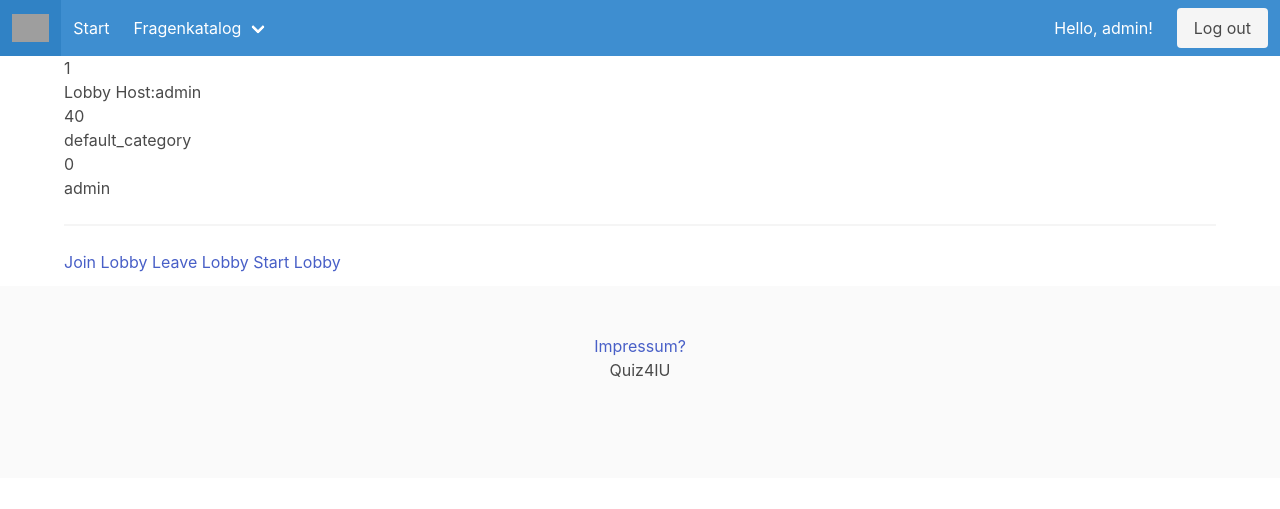
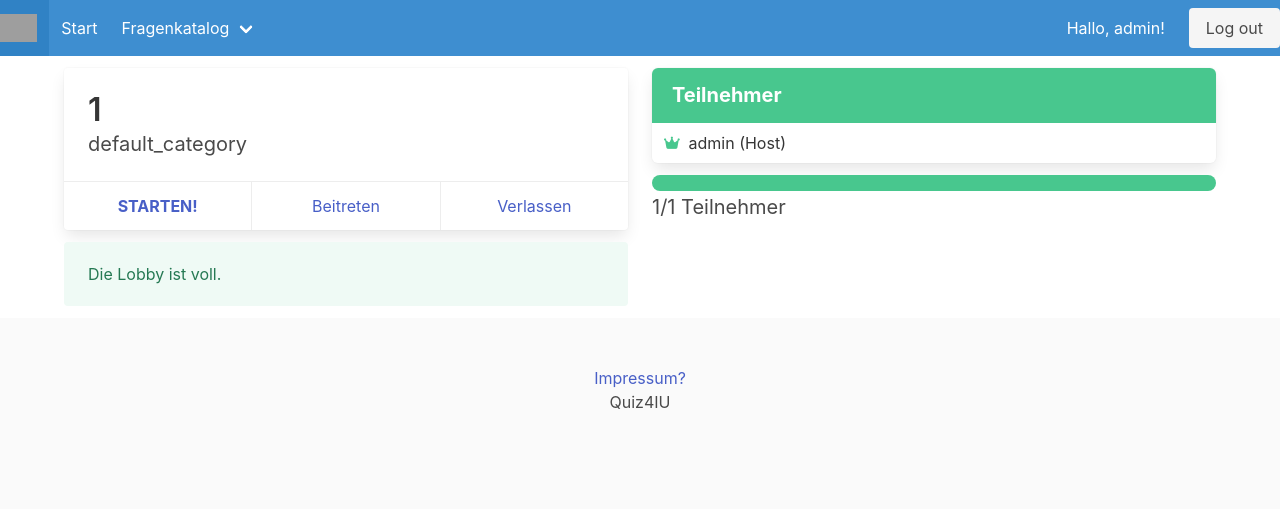
Before and after one commit to timdreesen/quiz4iu, a Django app: page /quiz/lobby/40/ in a window 1280 px wide. Shown: the top 509 px of the page. Run offline with Django 4.2, Linux system fonts and the light colour scheme; a user stored in the database is signed in; data comes from the database, SQL or seed files in the repository; both versions use the stored data as it was after the commit; some libraries are stand-ins or nearby versions; grey boxes are pictures that could not be loaded.

Commit message:
lobby UI /navbar container fullwidth
- "Warnung" wenn lobby voll ist
- progress bar
- Auflistung der Teilnehmer mit Merkmal wer host ist
andere warning wenn single player lobby
Beispiel bei 1/10 Spielern
Die navbar items überschreiten jetzt nicht mehr den fullwidth rahmen, also verschwinden nicht an den Bildschirmrand bei ultrawide monitoren

```diff
--- a/quiz4iu/quiz/templates/includes/navbar.html
+++ b/quiz4iu/quiz/templates/includes/navbar.html
@@ -1,5 +1,6 @@
     <!-- NAVBAR -->
     <nav class="navbar is-info" role="navigation" aria-label="main navigation">
+      <div class="container is-fullhd">
         <div class="navbar-brand">
           <a class="navbar-item" href = "/">
             <img src="/static/img/iu_logo.png">
@@ -37,7 +38,9 @@
           </div>
 
           <div class="navbar-end">
-            <div class="navbar-item"><p>Hello, {{request.user}}!</p></div>
+            {% if request.user.is_authenticated %}
+            <div class="navbar-item"><p>Hallo, {{request.user}}!</p></div>
+            {% endif %}
             <div class="navbar-item">
                 {% if request.user.is_authenticated %}
                 <a class="button is-light" href="{% url 'logout' %}">
@@ -57,4 +60,5 @@
             </div>
           </div>
         </div>
+      </div>
       </nav>
--- a/quiz4iu/quiz/templates/lobbyinfo.html
+++ b/quiz4iu/quiz/templates/lobbyinfo.html
@@ -1,29 +1,110 @@
-
 {% csrf_token %}
 <div id="lobbyinfo">
     {% if lobby.status == 0 %}
-    <h3>{{lobby.name}}</h3>
-    <p>Lobby Host:{{lobby.host}}</p>
-    <p>{{lobby.id}}</p>
-    <p>{{lobby.category}}</p>
-    <div id="lobbystatus">
+        <div class="columns">
+            <div class="column">
+                <div class="card my-3">
+                    <div class="card-content">
+                      <p class="title">
+                        {{lobby.name}}
+                      </p>
+                      <p class="subtitle">
+                        {{lobby.category}}
+                      </p>
+                    </div>
+                    <footer class="card-footer">
+                        {% if lobby.participants.count == lobby.max_players %}
+                        <p class="card-footer-item" id="lobbyfull">
+                            <span>
+                                <a href="{% url 'start_lobby' lobby.id %}"><b>STARTEN!</b></a>
+                            </span>
+                          </p>
+                        {% else %}
+                      <p class="card-footer-item">
+                        <span>
+                            <a href="{% url 'start_lobby' lobby.id %}">Starten</a>
+                        </span>
+                      </p>
+                      {% endif %}
+                      <p class="card-footer-item">
+                        <span>
+                            <a href="{% url 'join_lobby' lobby.id %}">Beitreten</a>
+                        </span>
+                      </p>
+                      <p class="card-footer-item">
+                        <span>
+                            <a href="{% url 'leave_lobby' lobby.id %}">Verlassen</a>
+                        </span>
+                      </p>
+                    </footer>
+                </div>
+                {% if lobby.participants.count == lobby.max_players and user == lobby.host and lobby.max_players > 1 %}
+                    <div class="notification is-warning is-light">
+                        Die Lobby ist voll. Lass deine Mitspieler nicht warten und starte das Quiz!
+                    </div>
+                {% endif %}
+                {% if lobby.max_players == 1 and user == lobby.host%}
+                    <div class="notification is-success is-light">
+                        Die Lobby ist voll.
+                    </div>
+                {% endif %}
+            </div>
+                {% comment %} <div id="lobbystatus">
                     <p>{{lobby.status}}</p>
+                    <p>{{lobby.max_players}}</p>
+                    <p>{{lobby.participants.count}}</p>
                 </div>
                 {% for part in participants %}
+                    {% if {{part.username}} == {{lobby.host}} %}
+                        <p><b>{{part.username}} (Host)</b></p>
+                    {% else %}
                         <p>{{part.username}}</p>
+                    {% endif %}
                 {% endfor %}
-    <hr>
-    <a href="{% url 'join_lobby' lobby.id %}">Join Lobby</a> <a href="{% url 'leave_lobby' lobby.id %}">Leave Lobby</a>
-    <a href="{% url 'start_lobby' lobby.id %}">Start Lobby</a>
+
+
+                <a href="{% url 'join_lobby' lobby.id %}">Join Lobby</a>
+                <a href="{% url 'leave_lobby' lobby.id %}">Leave Lobby</a>
+                <a href="{% url 'start_lobby' lobby.id %}">Start Lobby</a> {% endcomment %}
+
+            <div class="column">
+                <article class="panel is-success my-3">
+                    <p class="panel-heading">
+                    Teilnehmer
+                    </p>
+                    {% for part in participants %}
+                    {% if part == lobby.host %}
+                            <a class="panel-block is-active">
+                            <span class="panel-icon">
+                                <i class="fas fa-crown" aria-hidden="true"></i>
+                            </span>
+                            {{lobby.host}} (Host)
+                            </a>
+                        {% else %}
+                            <a class="panel-block is-active">
+                                <span class="panel-icon">
+                                    <i class="fas fa-user" aria-hidden="true"></i>
+                                </span>
+                                {{part.username}}
+                                </a>
+                        {% endif %}
+                    {% endfor %}
+                </article>
+                <progress class="progress is-success my-1" value="{{lobby.participants.count}}" max="{{lobby.max_players}}"></progress>
+                <h2 class="subtitle">{{lobby.participants.count}}/{{lobby.max_players}} Teilnehmer</h2>
+            </div>
+        </div>
+
+
+
     {% else %}
     <p>lobby started</p>
 
-
-
-    <div class="container ">
+    <div class="container">
         <h1>Quiz</h1>
-
-    <div align="right " id="displaytimer"><b>Timer: 0 seconds</b></div>
+        <div align="right " id="displaytimer">
+            <b>Timer: 0 seconds</b>
+        </div>
 
      <form method='post' action="{% url 'lobby' lobby.id %}">
         {% csrf_token %}
@@ -82,4 +163,5 @@
 
     {% endfor %}
     {% endif %}
+
 </div>
```
Also changed, not shown: quiz4iu/db.sqlite3. Lines whose indentation alone changed are shown as unchanged.
